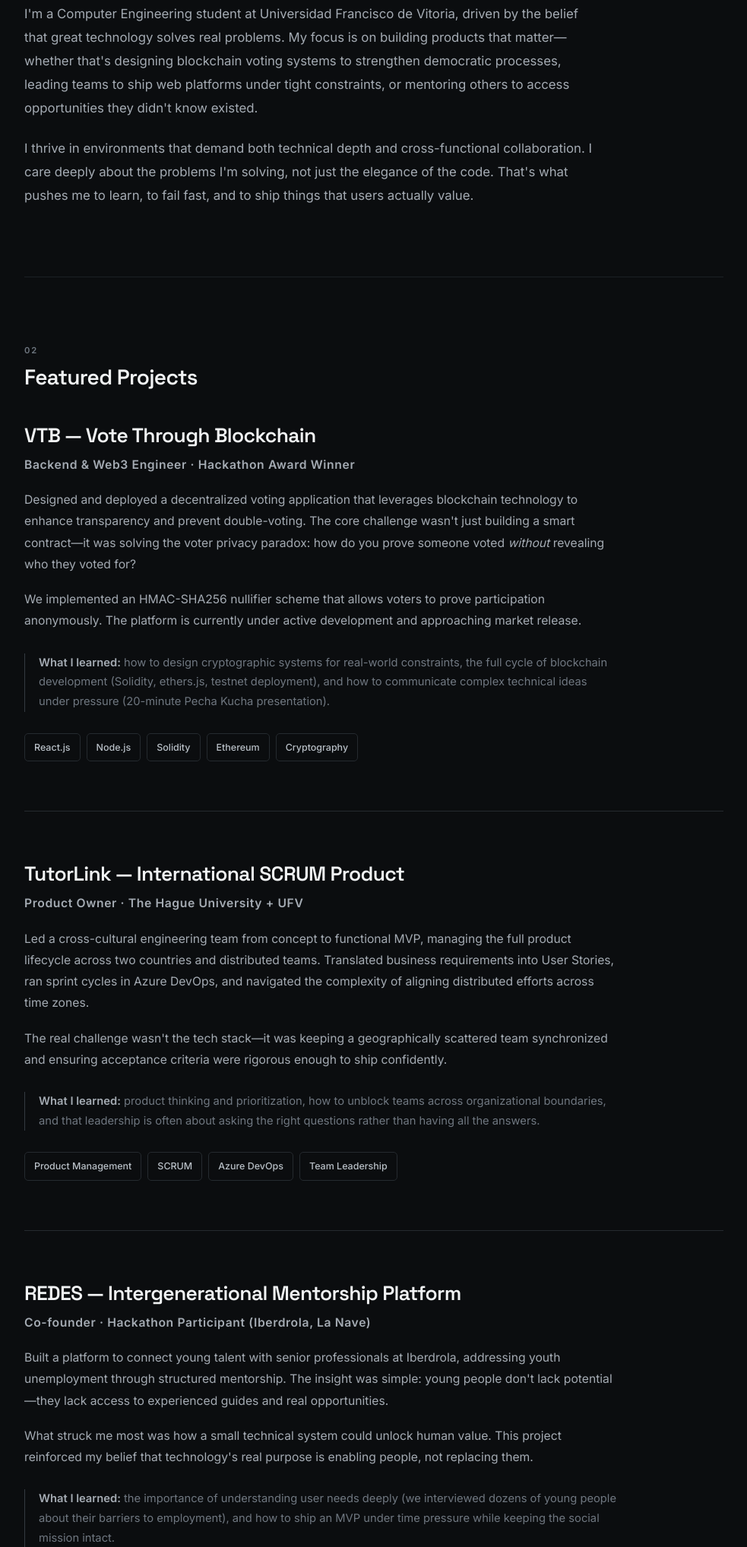
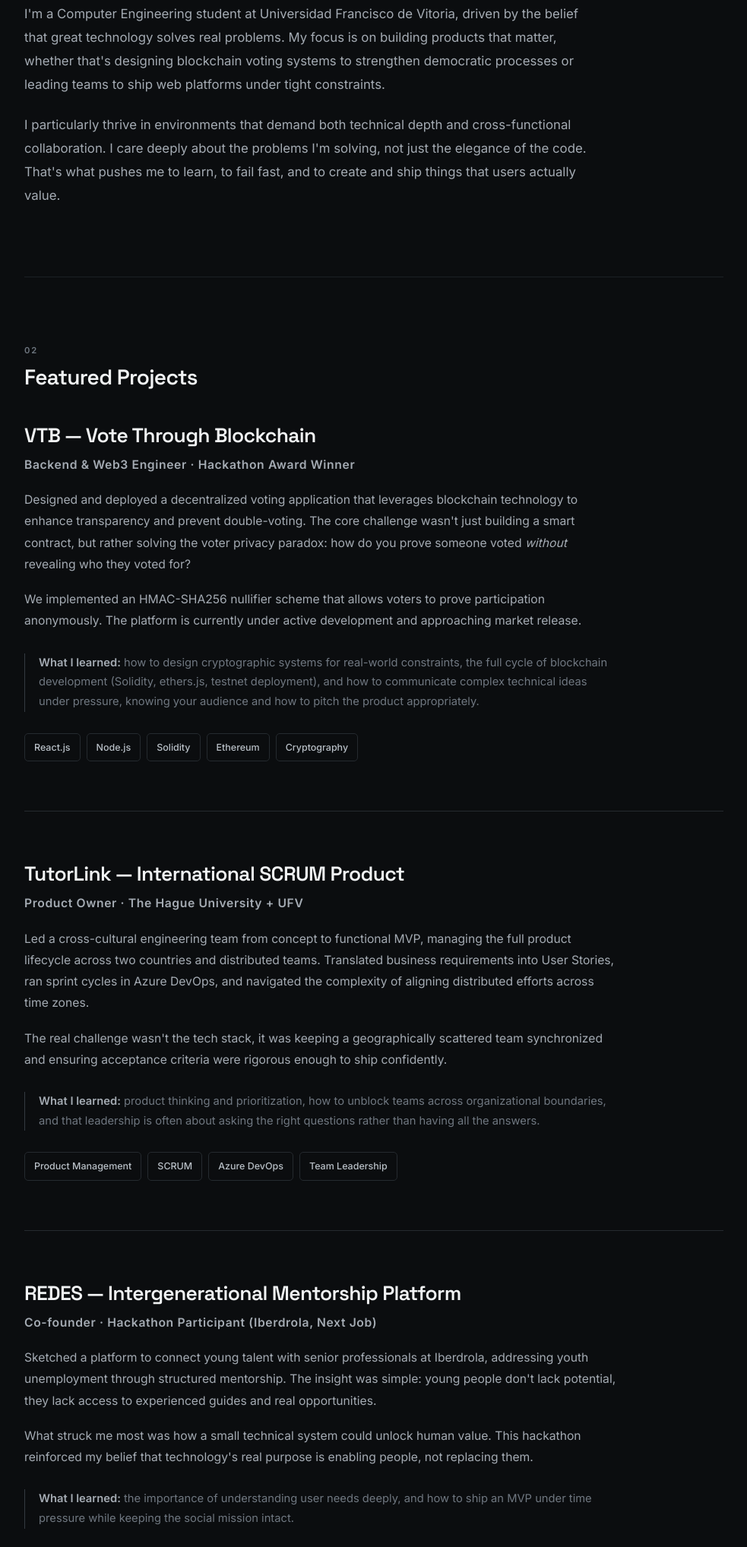
Before and after one commit to jaime-ordovas-curbera/jaime-ordovas-curbera-github.io, a plain HTML site: page index.html in a window 1280 px wide. Shown: the part 764-2800 px from the top of the page at 76% size, without its empty margins (148-1131 px from the left). Drawn offline with Linux system fonts and the light colour scheme.

Commit message:
Revise profile details and enhance descriptions
Updated various sections of the profile to reflect a change in academic focus and experience. Enhanced descriptions for clarity and impact.

```diff
--- a/index.html
+++ b/index.html
@@ -474,7 +474,7 @@
         <div class="hero">
 
             <span class="hero-label">
-                Computer Engineering · Madrid
+                Computer Science & Engineering · Madrid, Spain
             </span>
 
             <h1>
@@ -483,7 +483,7 @@
             </h1>
 
             <p class="tagline">
-                Builder • Engineer • Last-year CS student in Madrid
+                Builder • Engineer • CSE @ UFV
             </p>
 
         </div>
@@ -505,19 +505,18 @@
                     I'm a Computer Engineering student at Universidad
                     Francisco de Vitoria, driven by the belief that great
                     technology solves real problems. My focus is on building
-                    products that matter—whether that's designing blockchain
-                    voting systems to strengthen democratic processes,
+                    products that matter, whether that's designing blockchain
+                    voting systems to strengthen democratic processes or
                     leading teams to ship web platforms under tight
-                    constraints, or mentoring others to access opportunities
-                    they didn't know existed.
+                    constraints.
                 </p>
 
                 <p>
-                    I thrive in environments that demand both technical depth
-                    and cross-functional collaboration. I care deeply about
+                    I particularly thrive in environments that demand both technical
+                    depth and cross-functional collaboration. I care deeply about
                     the problems I'm solving, not just the elegance of the
                     code. That's what pushes me to learn, to fail fast, and
-                    to ship things that users actually value.
+                    to create and ship things that users actually value.
                 </p>
 
             </div>
@@ -549,8 +548,8 @@
                         Designed and deployed a decentralized voting
                         application that leverages blockchain technology to
                         enhance transparency and prevent double-voting. The
-                        core challenge wasn't just building a smart contract—it
-                        was solving the voter privacy paradox: how do you prove
+                        core challenge wasn't just building a smart contract, but
+                        rather solving the voter privacy paradox: how do you prove
                         someone voted <em>without</em> revealing who they voted
                         for?
                     </p>
@@ -567,8 +566,8 @@
                         how to design cryptographic systems for real-world
                         constraints, the full cycle of blockchain development
                         (Solidity, ethers.js, testnet deployment), and how to
-                        communicate complex technical ideas under pressure
-                        (20-minute Pecha Kucha presentation).
+                        communicate complex technical ideas under pressure,
+                        knowing your audience and how to pitch the product appropriately.
                     </div>
 
                     <div class="skills">
@@ -604,7 +603,7 @@
                     </p>
 
                     <p>
-                        The real challenge wasn't the tech stack—it was keeping
+                        The real challenge wasn't the tech stack, it was keeping
                         a geographically scattered team synchronized and
                         ensuring acceptance criteria were rigorous enough to
                         ship confidently.
@@ -637,34 +636,33 @@
                     </h3>
 
                     <p class="project-role">
-                        Co-founder · Hackathon Participant (Iberdrola, La Nave)
+                        Co-founder · Hackathon Participant (Iberdrola, Next Job)
                     </p>
 
                     <p>
-                        Built a platform to connect young talent with senior
+                        Sketched a platform to connect young talent with senior
                         professionals at Iberdrola, addressing youth
                         unemployment through structured mentorship. The insight
-                        was simple: young people don't lack potential—they lack
+                        was simple: young people don't lack potential, they lack
                         access to experienced guides and real opportunities.
                     </p>
 
                     <p>
                         What struck me most was how a small technical system
-                        could unlock human value. This project reinforced my
+                        could unlock human value. This hackathon reinforced my
                         belief that technology's real purpose is enabling
                         people, not replacing them.
                     </p>
 
                     <div class="project-highlights">
                         <strong>What I learned:</strong>
-                        the importance of understanding user needs deeply (we
-                        interviewed dozens of young people about their barriers
-                        to employment), and how to ship an MVP under time
-                        pressure while keeping the social mission intact.
+                        the importance of understanding user needs deeply,
+                        and how to ship an MVP under time pressure while
+                        keeping the social mission intact.
                     </div>
 
                     <div class="skills">
-                        <span class="skill-tag">Full-stack Development</span>
+                        <span class="skill-tag">Working Under Time Constrains</span>
                         <span class="skill-tag">User Research</span>
                         <span class="skill-tag">Product Strategy</span>
                     </div>
```
